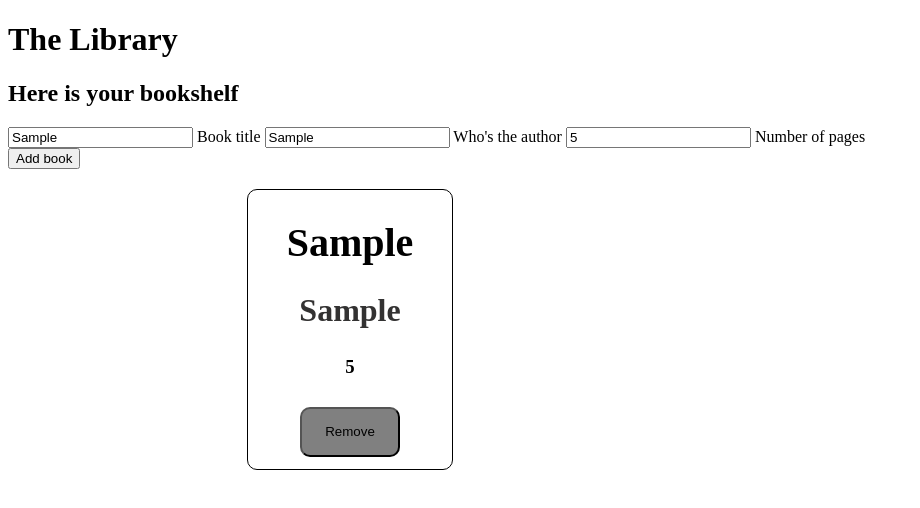
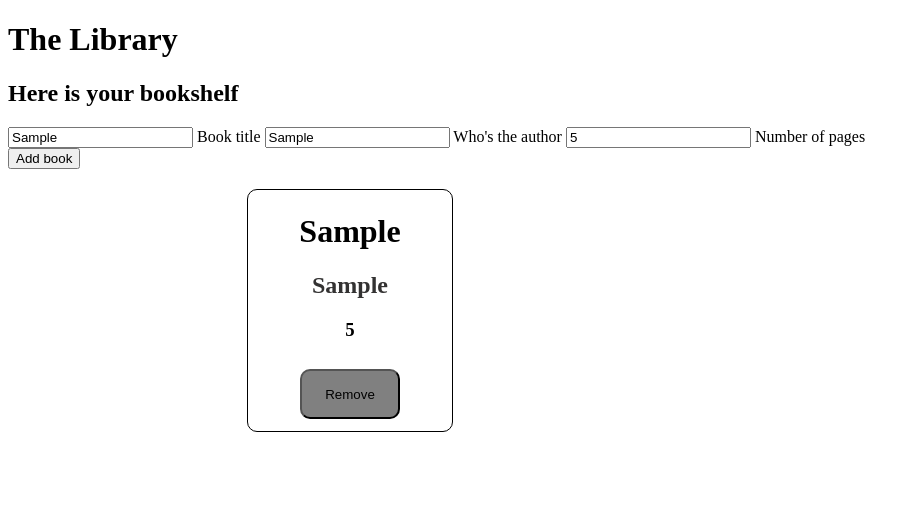
Before and after one commit to Pulkit1704/the-library, a plain HTML site: page index.html in a window 1280 px wide. Both pictures are taken after typing "Sample", "Sample", "5" into the empty fields and a click on the button "Add book". Shown: the whole page, without its empty margins (0-920 px from the left). Drawn offline with Linux system fonts and the light colour scheme.

Commit message:
minor changes to the book element style

```diff
--- a/index.css
+++ b/index.css
@@ -14,7 +14,7 @@
 
 .book{
     margin: 5px;
-    max-height: fit-content;
+    max-height: 300px;
     min-width: 200px;
     max-width: 400px;
     width: max-content;
@@ -25,18 +25,18 @@
 }
 
 .book > h1{
-    font-size: 2.5rem;
+    font-size: 2rem;
 }
 
 .book > h2{
-    font-size: 2rem;
+    font-size: 1.5rem;
     color: rgb(51, 50, 50);
 }
 
 .book > button{
     background-color: grey;
     height: 50px;
-    width: 100px;
+    min-width: 50%;
     margin: 10px;
     border-radius: 10px;
 }
```
